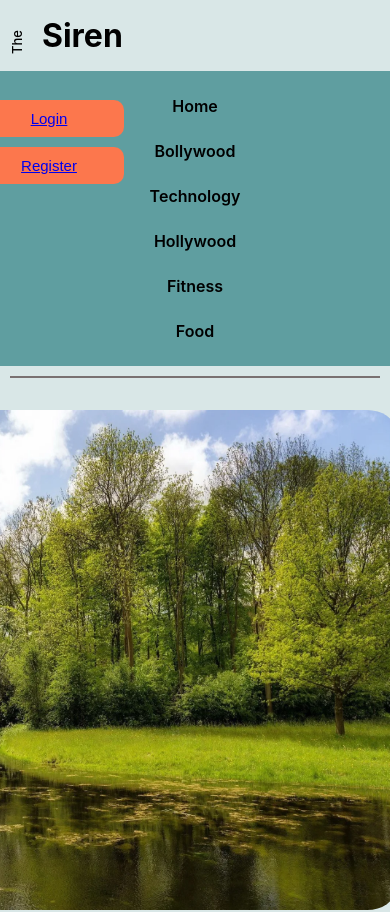
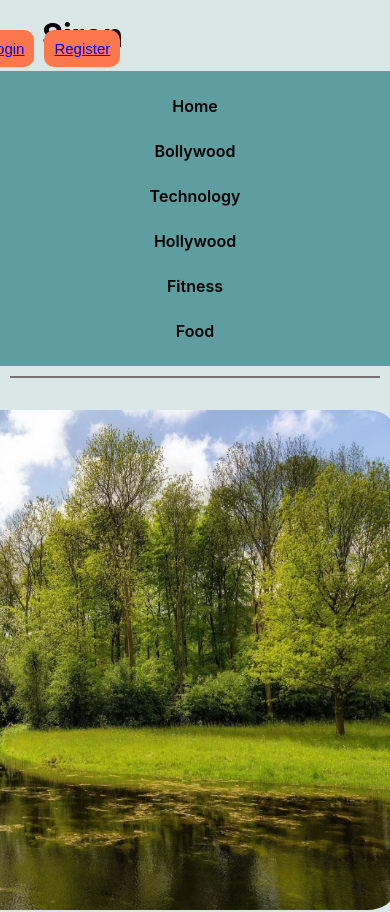
Before and after one commit to Dipaknikalje/React-blog-front-end, a React (Create React App) app: page / in a window 390 px wide. Shown: the top 912 px of the page. Built offline with nearby package versions, Linux system fonts and the light colour scheme; no server answers.

Commit message:
Update Buttons.css

```diff
--- a/src/Components/Authorisation/Buttons/Buttons.css
+++ b/src/Components/Authorisation/Buttons/Buttons.css
@@ -27,3 +27,36 @@
     background-color: transparent;
     border: 1px solid #FC774D;
 }
+
+
+
+@media only screen and (max-width: 1000px){
+
+    .btn-ctn{
+        width: 20%;
+        display: flex;
+        flex-direction: row;
+        justify-content:center;
+        align-items: center;
+        /* gap: 5px; */
+        position:absolute;
+        top:30px;
+        right:50px;
+    }
+    .btn{
+        width: 200px;
+        /* padding: 5px; */
+        cursor: pointer;
+        background-color: #FC774D;
+        border: none;
+        border-radius: 10px;
+        color: white;
+        font-size: 15px;
+
+    }
+
+    .btn:hover{
+        background-color: transparent;
+        border: 1px solid #FC774D;
+    }
+}
```
